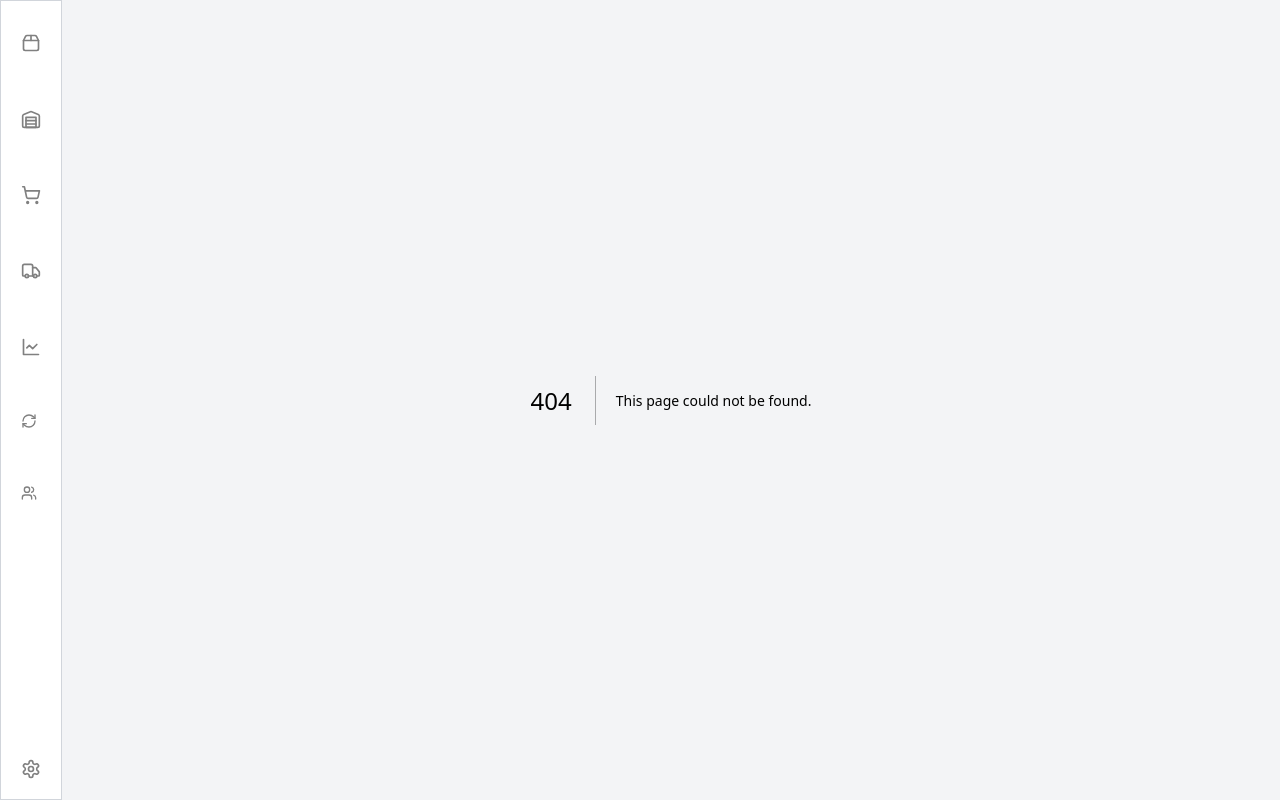
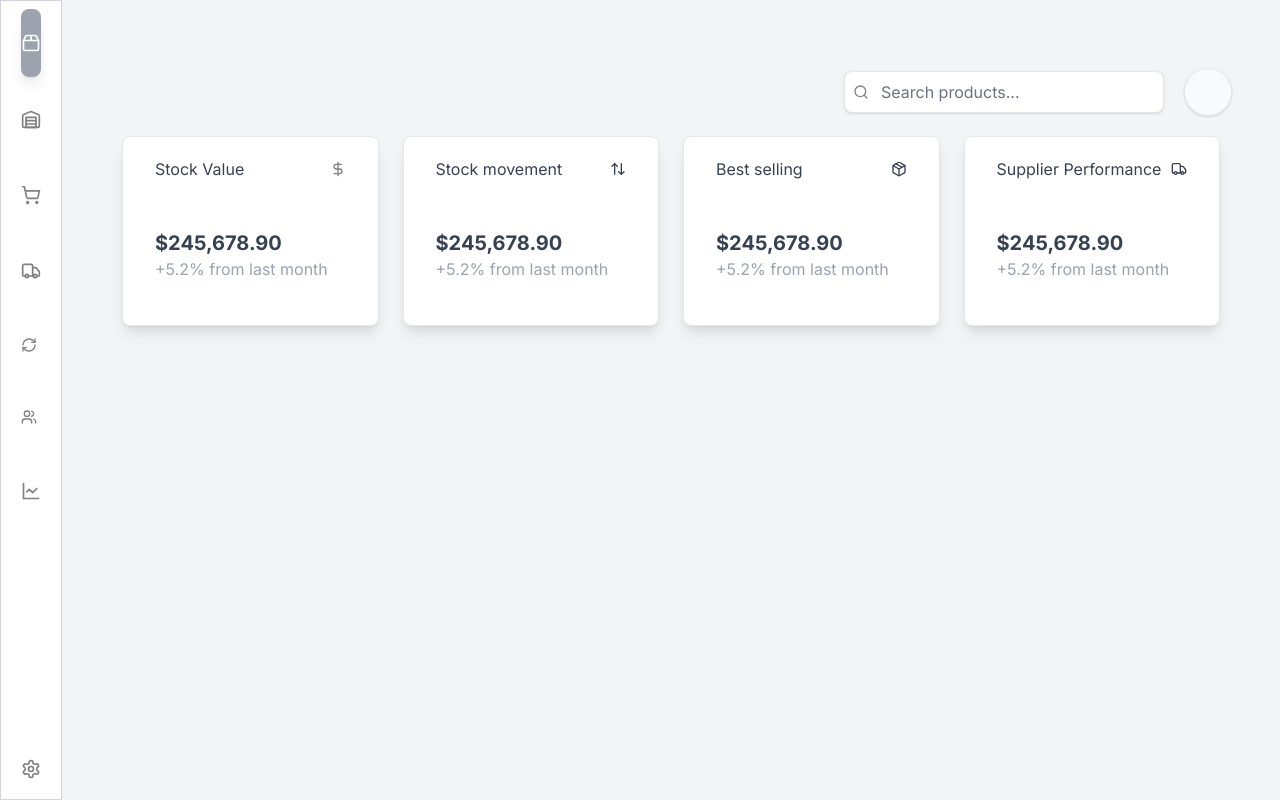
Before and after one commit to frankgimeno3/plinium-stocks, a Next.js app: page /pages/analytics in a window 1280 px wide. Before the commit this address had no page. Built offline with nearby package versions, Linux system fonts and the light colour scheme.

Commit message:
mejoro nav para que muestre elemento seleccionado

```diff
--- a/src/app/components/NavWebLogged.tsx
+++ b/src/app/components/NavWebLogged.tsx
@@ -1,65 +1,178 @@
 import Link from 'next/link';
-import React, { FC } from 'react';
+import React, { FC, useEffect, useState } from 'react';
 
 interface NavWebLoggedProps {
-
+    selectedElement: any;
 }
 
-const NavWebLogged: FC<NavWebLoggedProps> = ({ }) => {
+const NavWebLogged: FC<NavWebLoggedProps> = ({ selectedElement }) => {
+    const [isDashboardSelected, setIsDashboardSelected] = useState(true);
+    const [isInventorySelected, setIsInventorySelected] = useState(false);
+    const [isProductsSelected, setIsProductsSelected] = useState(false);
+    const [isProvidersSelected, setIsProvidersSelected] = useState(false);
+    const [isTurnoverSelected, setIsTurnoverSelected] = useState(false);
+    const [isPeopleHubSelected, setIsPeopleHubSelected] = useState(false);
+    const [isAnalyticsSelected, setIsAnalyticsSelected] = useState(false);
+
+    useEffect(() => {
+        switch (selectedElement) {
+            case 'dashboard':
+                setIsDashboardSelected(true);
+                setIsInventorySelected(false);
+                setIsProductsSelected(false);
+                setIsProvidersSelected(false);
+                setIsTurnoverSelected(false);
+                setIsPeopleHubSelected(false);
+                setIsAnalyticsSelected(false);
+                break;
+            case 'inventory':
+                setIsDashboardSelected(false);
+                setIsInventorySelected(true);
+                setIsProductsSelected(false);
+                setIsProvidersSelected(false);
+                setIsTurnoverSelected(false);
+                setIsPeopleHubSelected(false);
+                setIsAnalyticsSelected(false);
+                break;
+            case 'products':
+                setIsDashboardSelected(false);
+                setIsInventorySelected(false);
+                setIsProductsSelected(true);
+                setIsProvidersSelected(false);
+                setIsTurnoverSelected(false);
+                setIsPeopleHubSelected(false);
+                setIsAnalyticsSelected(false);
+                break;
+            case 'providers':
+                setIsDashboardSelected(false);
+                setIsInventorySelected(false);
+                setIsProductsSelected(false);
+                setIsProvidersSelected(true);
+                setIsTurnoverSelected(false);
+                setIsPeopleHubSelected(false);
+                setIsAnalyticsSelected(false);
+                break;
+            case 'turnover':
+                setIsDashboardSelected(false);
+                setIsInventorySelected(false);
+                setIsProductsSelected(false);
+                setIsProvidersSelected(false);
+                setIsTurnoverSelected(true);
+                setIsPeopleHubSelected(false);
+                setIsAnalyticsSelected(false);
+                break;
+            case 'peoplehub':
+                setIsDashboardSelected(false);
+                setIsInventorySelected(false);
+                setIsProductsSelected(false);
+                setIsProvidersSelected(false);
+                setIsTurnoverSelected(false);
+                setIsPeopleHubSelected(true);
+                setIsAnalyticsSelected(false);
+                break;
+            case 'analytics':
+                setIsDashboardSelected(false);
+                setIsInventorySelected(false);
+                setIsProductsSelected(false);
+                setIsProvidersSelected(false);
+                setIsTurnoverSelected(false);
+                setIsPeopleHubSelected(false);
+                setIsAnalyticsSelected(true);
+                break;
+            default:
+                setIsDashboardSelected(true);
+                setIsInventorySelected(false);
+                setIsProductsSelected(false);
+                setIsProvidersSelected(false);
+                setIsTurnoverSelected(false);
+                setIsPeopleHubSelected(false);
+                setIsAnalyticsSelected(false);
+        }
+    }, [selectedElement]);
+
     return (
         <div className='flex flex-col justify-between bg-white h-screen border border-gray-300 shadow'>
             <div className='flex flex-col my-1 mx-auto h-full'>
-                <div className='mx-3 my-1'>
+                <div className={`mx-3 my-1 ${isDashboardSelected ? 'bg-gray-400 rounded-lg shadow-lg' : ''}`}>
                     <Link className='m-5' href={'/'}>
-                        <svg data-id="13" xmlns="http://www.w3.org/2000/svg" width="24" height="24" viewBox="0 0 24 24" fill="none" stroke="gray" stroke-width="2" stroke-linecap="round"
-                            stroke-linejoin="round" className="h-5 w-5 transition-all group-hover:scale-110"><path d="M3 9h18v10a2 2 0 0 1-2 2H5a2 2 0 0 1-2-2V9Z"></path><path
-                                d="m3 9 2.45-4.9A2 2 0 0 1 7.24 3h9.52a2 2 0 0 1 1.8 1.1L21 9"></path><path d="M12 3v6"></path></svg>
+                        <svg data-id="13" xmlns="http://www.w3.org/2000/svg" width="24" height="24" viewBox="0 0 24 24" fill="none" stroke={isDashboardSelected ? 'white' : 'gray'} stroke-width="2" stroke-linecap="round" stroke-linejoin="round" className="h-5 w-5 transition-all group-hover:scale-110">
+                            <path d="M3 9h18v10a2 2 0 0 1-2 2H5a2 2 0 0 1-2-2V9Z"></path>
+                            <path d="m3 9 2.45-4.9A2 2 0 0 1 7.24 3h9.52a2 2 0 0 1 1.8 1.1L21 9"></path>
+                            <path d="M12 3v6"></path>
+                        </svg>
                     </Link>
                 </div>
-                <div className='mx-3 my-1'>
+
+                <div className={`mx-3 my-1 ${isInventorySelected ? 'bg-gray-400 rounded-lg shadow-lg' : ''}`}>
                     <Link className='m-5' href={'/inventario'}>
-                        <svg data-id="3" xmlns="http://www.w3.org/2000/svg" width="24" height="24" viewBox="0 0 24 24" fill="none" stroke="gray" stroke-width="2" stroke-linecap="round"
-                            stroke-linejoin="round" className="h-5 w-5"><path d="M22 8.35V20a2 2 0 0 1-2 2H4a2 2 0 0 1-2-2V8.35A2 2 0 0 1 3.26 6.5l8-3.2a2 2 0 0 1 1.48 0l8 3.2A2 2 0 0 1 22 8.35Z">
-                            </path><path d="M6 18h12"></path><path d="M6 14h12"></path><rect width="12" height="12" x="6" y="10"></rect></svg>
+                        <svg data-id="3" xmlns="http://www.w3.org/2000/svg" width="24" height="24" viewBox="0 0 24 24" fill="none" stroke={isInventorySelected ? 'white' : 'gray'} stroke-width="2" stroke-linecap="round" stroke-linejoin="round" className="h-5 w-5">
+                            <path d="M22 8.35V20a2 2 0 0 1-2 2H4a2 2 0 0 1-2-2V8.35A2 2 0 0 1 3.26 6.5l8-3.2a2 2 0 0 1 1.48 0l8 3.2A2 2 0 0 1 22 8.35Z"></path>
+                            <path d="M6 18h12"></path>
+                            <path d="M6 14h12"></path>
+                            <rect width="12" height="12" x="6" y="10"></rect>
+                        </svg>
                     </Link>
                 </div>
-                <div className='mx-3 my-1'>
-                    <Link className='m-5' href={'/poductos'}>
-                        <svg data-id="5" xmlns="http://www.w3.org/2000/svg" width="24" height="24" viewBox="0 0 24 24" fill="none" stroke="gray" stroke-width="2" stroke-linecap="round"
-                            stroke-linejoin="round" className="h-5 w-5"><circle cx="8" cy="21" r="1"></circle><circle cx="19" cy="21" r="1"></circle><path
-                                d="M2.05 2.05h2l2.66 12.42a2 2 0 0 0 2 1.58h9.78a2 2 0 0 0 1.95-1.57l1.65-7.43H5.12"></path></svg>
+
+                <div className={`mx-3 my-1 ${isProductsSelected ? 'bg-gray-400 rounded-lg shadow-lg' : ''}`}>
+                    <Link className='m-5' href={'/productos'}>
+                        <svg data-id="5" xmlns="http://www.w3.org/2000/svg" width="24" height="24" viewBox="0 0 24 24" fill="none" stroke={isProductsSelected ? 'white' : 'gray'} stroke-width="2" stroke-linecap="round" stroke-linejoin="round" className="h-5 w-5">
+                            <circle cx="8" cy="21" r="1"></circle>
+                            <circle cx="19" cy="21" r="1"></circle>
+                            <path d="M2.05 2.05h2l2.66 12.42a2 2 0 0 0 2 1.58h9.78a2 2 0 0 0 1.95-1.57l1.65-7.43H5.12"></path>
+                        </svg>
                     </Link>
                 </div>
-                <div className='mx-3 my-1'>
+
+                <div className={`mx-3 my-1 ${isProvidersSelected ? 'bg-gray-400 rounded-lg shadow-lg' : ''}`}>
                     <Link className='m-5' href={'/proveedores'}>
-                        <svg data-id="7" xmlns="http://www.w3.org/2000/svg" width="24" height="24" viewBox="0 0 24 24" fill="none" stroke="gray" stroke-width="2" stroke-linecap="round"
-                            stroke-linejoin="round" className="h-5 w-5"><path d="M14 18V6a2 2 0 0 0-2-2H4a2 2 0 0 0-2 2v11a1 1 0 0 0 1 1h2"></path><path d="M15 18H9"></path><path
-                                d="M19 18h2a1 1 0 0 0 1-1v-3.65a1 1 0 0 0-.22-.624l-3.48-4.35A1 1 0 0 0 17.52 8H14"></path><circle cx="17" cy="18" r="2"></circle><circle cx="7" cy="18" r="2">
-                            </circle></svg>
+                        <svg data-id="7" xmlns="http://www.w3.org/2000/svg" width="24" height="24" viewBox="0 0 24 24" fill="none" stroke={isProvidersSelected ? 'white' : 'gray'} stroke-width="2" stroke-linecap="round" stroke-linejoin="round" className="h-5 w-5">
+                            <path d="M14 18V6a2 2 0 0 0-2-2H4a2 2 0 0 0-2 2v11a1 1 0 0 0 1 1h2"></path>
+                            <path d="M15 18H9"></path>
+                            <path d="M19 18h2a1 1 0 0 0 1-1v-3.65a1 1 0 0 0-.22-.624l-3.48-4.35A1 1 0 0 0 17.52 8H14"></path>
+                            <circle cx="17" cy="18" r="2"></circle>
+                            <circle cx="7" cy="18" r="2"></circle>
+                        </svg>
                     </Link>
                 </div>
-                <div className='mx-3 my-1'>
-                    <Link className='m-5' href={'/analiticas'}>
-                        <svg data-id="9" xmlns="http://www.w3.org/2000/svg" width="24" height="24" viewBox="0 0 24 24" fill="none" stroke="gray" stroke-width="2" stroke-linecap="round"
-                            stroke-linejoin="round" className="h-5 w-5"><path d="M3 3v18h18"></path><path d="m19 9-5 5-4-4-3 3"></path></svg>
+
+                <div className={`mx-3 my-1 ${isTurnoverSelected ? 'bg-gray-400 rounded-lg shadow-lg' : ''}`}>
+                    <Link className='m-5' href={'/turnover'}>
+                        <svg data-id="83" xmlns="http://www.w3.org/2000/svg" width="24" height="24" viewBox="0 0 24 24" fill="none" stroke={isTurnoverSelected ? 'white' : 'gray'} stroke-width="2" stroke-linecap="round" stroke-linejoin="round" className="w-4 h-4 text-muted-foreground">
+                            <path d="M3 12a9 9 0 0 1 9-9 9.75 9.75 0 0 1 6.74 2.74L21 8"></path>
+                            <path d="M21 3v5h-5"></path>
+                            <path d="M21 12a9 9 0 0 1-9 9 9.75 9.75 0 0 1-6.74-2.74L3 16"></path>
+                            <path d="M8 16H3v5"></path>
+                        </svg>
                     </Link>
                 </div>
-                <div className='mx-3 my-1'>
-                    <Link className='m-5' href={'/turnover'} >
-                    <svg data-id="83" xmlns="http://www.w3.org/2000/svg" width="24" height="24" viewBox="0 0 24 24" fill="none" stroke="gray" stroke-width="2" stroke-linecap="round" stroke-linejoin="round" className="w-4 h-4 text-muted-foreground"><path d="M3 12a9 9 0 0 1 9-9 9.75 9.75 0 0 1 6.74 2.74L21 8"></path><path d="M21 3v5h-5"></path><path d="M21 12a9 9 0 0 1-9 9 9.75 9.75 0 0 1-6.74-2.74L3 16"></path><path d="M8 16H3v5"></path></svg>
+
+                <div className={`mx-3 my-1 ${isPeopleHubSelected ? 'bg-gray-400 rounded-lg shadow-lg' : ''}`}>
+                    <Link className='m-5' href={'/peoplehub'}>
+                        <svg data-id="97" xmlns="http://www.w3.org/2000/svg" width="24" height="24" viewBox="0 0 24 24" fill="none" stroke={isPeopleHubSelected ? 'white' : 'gray'} stroke-width="2" stroke-linecap="round" stroke-linejoin="round" className="w-4 h-4 text-muted-foreground">
+                            <path d="M16 21v-2a4 4 0 0 0-4-4H6a4 4 0 0 0-4 4v2"></path>
+                            <circle cx="9" cy="7" r="4"></circle>
+                            <path d="M22 21v-2a4 4 0 0 0-3-3.87"></path>
+                            <path d="M16 3.13a4 4 0 0 1 0 7.75"></path>
+                        </svg>
                     </Link>
                 </div>
-                <div className='mx-3 my-1'>
-                    <Link className='m-5' href={'/peoplehub'} >
-                    <svg data-id="97" xmlns="http://www.w3.org/2000/svg" width="24" height="24" viewBox="0 0 24 24" fill="none" stroke="gray" stroke-width="2" stroke-linecap="round" stroke-linejoin="round" className="w-4 h-4 text-muted-foreground"><path d="M16 21v-2a4 4 0 0 0-4-4H6a4 4 0 0 0-4 4v2"></path><circle cx="9" cy="7" r="4"></circle><path d="M22 21v-2a4 4 0 0 0-3-3.87"></path><path d="M16 3.13a4 4 0 0 1 0 7.75"></path></svg>
+
+                <div className={`mx-3 my-1 ${isAnalyticsSelected ? 'bg-gray-400 rounded-lg shadow-lg' : ''}`}>
+                    <Link className='m-5' href={'/analiticas'}>
+                        <svg data-id="9" xmlns="http://www.w3.org/2000/svg" width="24" height="24" viewBox="0 0 24 24" fill="none" stroke={isAnalyticsSelected ? 'white' : 'gray'} stroke-width="2" stroke-linecap="round" stroke-linejoin="round" className="h-5 w-5">
+                            <path d="M3 3v18h18"></path>
+                            <path d="m19 9-5 5-4-4-3 3"></path>
+                        </svg>
                     </Link>
                 </div>
             </div>
+
             <Link className='m-5' href={'/settings'}>
-                <svg data-id="11" xmlns="http://www.w3.org/2000/svg" width="24" height="24" viewBox="0 0 24 24" fill="none" stroke="gray" stroke-width="2" stroke-linecap="round"
-                    stroke-linejoin="round" className="h-5 w-5">
-                    <path d="M12.22 2h-.44a2 2 0 0 0-2 2v.18a2 2 0 0 1-1 1.73l-.43.25a2 2 0 0 1-2 0l-.15-.08a2 2 0 0 0-2.73.73l-.22.38a2 2 0 0 0 .73 2.73l.15.1a2 2 0 0 1 1 1.72v.51a2 2 0 0 1-1 1.74l-.15.09a2 2 0 0 0-.73 2.73l.22.38a2 2 0 0 0 2.73.73l.15-.08a2 2 0 0 1 2 0l.43.25a2 2 0 0 1 1 1.73V20a2 2 0 0 0 2 2h.44a2 2 0 0 0 2-2v-.18a2 2 0 0 1 1-1.73l.43-.25a2 2 0 0 1 2 0l.15.08a2 2 0 0 0 2.73-.73l.22-.39a2 2 0 0 0-.73-2.73l-.15-.08a2 2 0 0 1-1-1.74v-.5a2 2 0 0 1 1-1.74l.15-.09a2 2 0 0 0 .73-2.73l-.22-.38a2 2 0 0 0-2.73-.73l-.15.08a2 2 0 0 1-2 0l-.43-.25a2 2 0 0 1-1-1.73V4a2 2 0 0 0-2-2z">
-                    </path><circle cx="12" cy="12" r="3"></circle></svg>
+                <svg data-id="11" xmlns="http://www.w3.org/2000/svg" width="24" height="24" viewBox="0 0 24 24" fill="none" stroke="gray" stroke-width="2" stroke-linecap="round" stroke-linejoin="round" className="h-5 w-5">
+                    <path d="M12.22 2h-.44a2 2 0 0 0-2 2v.18a2 2 0 0 1-1 1.73l-.43.25a2 2 0 0 1-2 0l-.15-.08a2 2 0 0 0-2.73.73l-.22.38a2 2 0 0 0 .73 2.73l.15.1a2 2 0 0 1 1 1.72v.51a2 2 0 0 1-1 1.74l-.15.09a2 2 0 0 0-.73 2.73l.22.38a2 2 0 0 0 2.73.73l.15-.08a2 2 0 0 1 2 0l.43.25a2 2 0 0 1 1 1.73V20a2 2 0 0 0 2 2h.44a2 2 0 0 0 2-2v-.18a2 2 0 0 1 1-1.73l.43-.25a2 2 0 0 1 2 0l.15.08a2 2 0 0 0 2.73-.73l.22-.39a2 2 0 0 0-.73-2.73l-.15-.08a2 2 0 0 1-1-1.74v-.5a2 2 0 0 1 1-1.74l.15-.09a2 2 0 0 0 .73-2.73l-.22-.38a2 2 0 0 0-2.73-.73l-.15.08a2 2 0 0 1-2 0l-.43-.25a2 2 0 0 1-1-1.73V4a2 2 0 0 0-2-2z"></path>
+                    <circle cx="12" cy="12" r="3"></circle>
+                </svg>
             </Link>
         </div>
     );
--- a/src/app/components/analytics/Analytics.tsx
+++ b/src/app/components/analytics/Analytics.tsx
@@ -1,5 +1,5 @@
 import React, { FC } from 'react';
-import StockValue from './widgets/StockValueW';
+import StockValue from './widgets/StockValue';
 import StockMovement from './widgets/StockMovement';
 import BestSelling from './widgets/BestSelling';
 import SupplierPerformance from './widgets/SupplierPerformance';
--- a/src/app/layout.tsx
+++ b/src/app/layout.tsx
@@ -19,14 +19,14 @@ export default function RootLayout({
     <html lang="en">
       <body className={inter.className}>
         <div className="flex flex-row w-screen h-full">
-        <NavWebLogged/>
+          <NavWebLogged selectedElement={"Dashboard"} />
 
-        <div className="bg-gray-100 w-full h-full">
-        {children}
-        </div>
+          <div className="bg-gray-100 w-full h-full">
+            {children}
+          </div>
 
         </div>
-        </body>
+      </body>
     </html>
   );
 }
--- /dev/null
+++ b/src/app/pages/analytics/page.tsx
@@ -0,0 +1,28 @@
+import React, { FC } from 'react';
+import StockValue from '../../components/analytics/widgets/StockValue';
+import StockMovement from '../../components/analytics/widgets/StockMovement';
+import BestSelling from '../../components/analytics/widgets/BestSelling';
+import SupplierPerformance from '../../components/analytics/widgets/SupplierPerformance';
+import Search from '@/app/components/Search';
+
+interface AnalyticsProps {
+
+}
+
+const Analytics: FC<AnalyticsProps> = ({ }) => {
+  return (
+
+    <main className="flex min-h-screen flex-col   text-gray-700 py-12 p-12 w-full">
+    <Search />
+    <div className="flex flex-wrap w-full mx-auto justify-between">
+       <StockValue/>
+       <StockMovement/>
+       <BestSelling/>
+       <SupplierPerformance/>
+       </div>
+  </main>
+
+ );
+};
+
+export default Analytics;
```
Also changed, not shown: src/app/components/analytics/widgets/StockValue.tsx (renamed from src/app/components/analytics/widgets/StockValueW.tsx).
